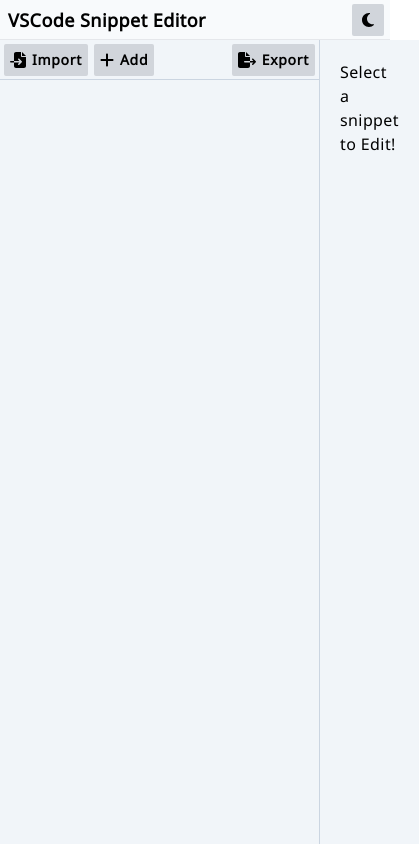
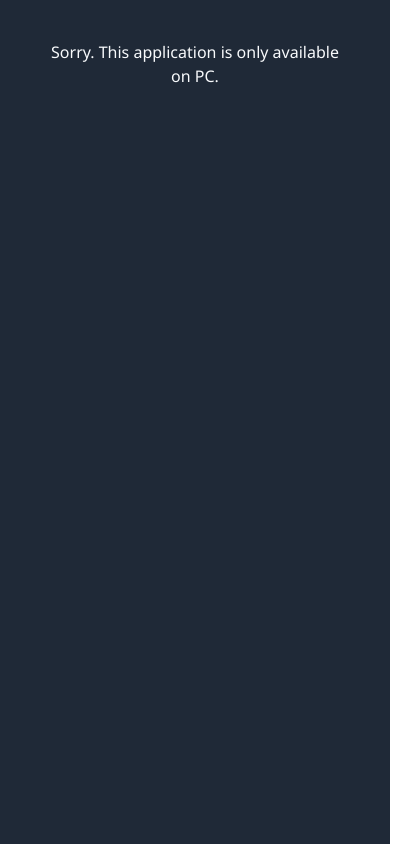
Before and after one commit to Gaiowo/snippet-editor, a React (Create React App) app: page / in a window 390 px wide. Shown: the whole page, 419 px wide, since content can reach past the window. Built offline with nearby package versions, Linux system fonts and the light colour scheme.

Commit message:
fix: responsive support (layout)

```diff
--- a/package.json
+++ b/package.json
@@ -1,6 +1,7 @@
 {
   "name": "snippet-editor",
   "version": "0.1.0",
+  "homepage": "./",
   "private": true,
   "dependencies": {
     "@fontsource/noto-sans": "^4.5.3",
@@ -19,6 +20,7 @@
     "postcss": "^8.4.5",
     "react": "^17.0.2",
     "react-ace": "^9.5.0",
+    "react-device-detect": "^2.1.2",
     "react-dom": "^17.0.2",
     "react-scripts": "5.0.0",
     "tailwindcss": "^3.0.7",
--- a/src/App.tsx
+++ b/src/App.tsx
@@ -1,3 +1,4 @@
+import { isMobileOnly } from "react-device-detect";
 import { useDarkMode } from "./Organisms/content/darkMode";
 import Header from "./Organisms/header/Header";
 import Content from "./Organisms/content/Content";
@@ -6,10 +7,18 @@
   const [darkMode, toggleDarkMode] = useDarkMode();
 
   return (
-    <div className="flex flex-col w-screen h-screen">
-      <Header darkMode={darkMode} toggleDarkMode={toggleDarkMode} />
-      <Content darkMode={darkMode} />
-    </div>
+    <>
+      {isMobileOnly ? (
+        <div className="flex flex-col w-screen h-screen overflow-hidden">
+          <Header darkMode={darkMode} toggleDarkMode={toggleDarkMode} />
+          <Content darkMode={darkMode} />
+        </div>
+      ) : (
+        <div className="w-screen h-screen p-10 bg-gray-800">
+          <p className="block text-center text-slate-50">Sorry. This application is only available on PC.</p>
+        </div>
+      )}
+    </>
   );
 }
 
--- a/src/Molecules/content/SnippetBodyEditor.tsx
+++ b/src/Molecules/content/SnippetBodyEditor.tsx
@@ -20,7 +20,7 @@
       {/* remove cursor when the Ace Editor is not focused */}
       <style>{`.ace_hidden-cursors { display: none; }`}</style>
       <AceEditor
-        className="grow min-w-[50rem] caret-transparent focus:caret-inherit"
+        className="grow caret-transparent focus:caret-inherit"
         name={`snippet-${props.snippet.id}`}
         theme={props.darkMode ? "monokai" : "github"}
         width="full"
--- a/src/Molecules/content/SnippetListMenu.tsx
+++ b/src/Molecules/content/SnippetListMenu.tsx
@@ -1,16 +1,34 @@
+import { FontAwesomeIcon } from "@fortawesome/react-fontawesome";
+import { faList, faChevronDown, faChevronUp } from "@fortawesome/free-solid-svg-icons";
+import Button from "../../Atoms/Button";
+
 interface SnippetListMenuProps {
   importButton: JSX.Element;
-  addButton: JSX.Element;
+  createButton: JSX.Element;
   exportButton: JSX.Element;
+  shown: boolean;
+  setShown: React.Dispatch<React.SetStateAction<boolean>>;
 }
 
 function SnippetListMenu(props: SnippetListMenuProps) {
   return (
-    <div className="flex items-center w-full h-10 px-1 border-b bg-inherit border-inherit">
-      {props.importButton}
-      {props.addButton}
-      {props.exportButton}
-    </div>
+    <>
+      {/* toggle */}
+      <div
+        className="flex items-center justify-between w-full h-10 px-2 cursor-pointer lg:hidden bg-inherit dark:text-slate-50"
+        onClick={() => props.setShown(!props.shown)}
+      >
+        <FontAwesomeIcon icon={faList} />
+        <Button icon={props.shown ? faChevronDown : faChevronUp} onClick={() => {}} />
+      </div>
+      {props.shown && (
+        <div className="flex items-center w-full h-10 px-1 border-b bg-inherit border-inherit">
+          {props.importButton}
+          {props.createButton}
+          {props.exportButton}
+        </div>
+      )}
+    </>
   );
 }
 
--- a/src/Organisms/content/Content.tsx
+++ b/src/Organisms/content/Content.tsx
@@ -25,10 +25,10 @@
     />
   );
 
-  const addButton = (
+  const createButton = (
     <Button
       icon={faPlus}
-      title="Add"
+      title="Create"
       className="mr-1.5 bg-gray-300 hover:bg-gray-400 dark:bg-gray-600 dark:hover:bg-gray-500"
       onClick={() => dispatch({ type: "CREATE_SNIPPET" })}
     />
@@ -43,13 +43,13 @@
     />
   );
 
-  const snippetListProps = { snippets, dispatch, importButton, addButton, exportButton };
+  const snippetListProps = { snippets, dispatch, importButton, createButton, exportButton };
 
   const selectedSnippet: ListedSnippet | undefined = snippets.find((snippet) => snippet.selected);
 
   return (
     <>
-      <div className="flex grow">
+      <div className="flex flex-col flex-wrap content-start grow lg:flex-row">
         <SnippetList {...snippetListProps} />
         <SnippetEditor {...props} snippet={selectedSnippet} dispatch={dispatch}></SnippetEditor>
       </div>
--- a/src/Organisms/content/SnippetEditor.tsx
+++ b/src/Organisms/content/SnippetEditor.tsx
@@ -11,7 +11,7 @@
 
 function SnippetEditor(props: SnippetEditorProps): JSX.Element {
   return (
-    <div className="flex grow">
+    <div className="flex flex-wrap grow lg:h-full">
       {props.snippet ? (
         <>
           <SnippetDetailsForm snippet={props.snippet} dispatch={props.dispatch} />
--- a/src/Organisms/content/SnippetList.tsx
+++ b/src/Organisms/content/SnippetList.tsx
@@ -1,3 +1,4 @@
+import { useState } from "react";
 import { ListedSnippet, SnippetsAction } from "./snippet";
 import SnippetListItem from "../../Molecules/content/SnippetListItem";
 import SnippetListMenu from "../../Molecules/content/SnippetListMenu";
@@ -6,19 +7,32 @@
   snippets: ListedSnippet[];
   dispatch: React.Dispatch<SnippetsAction>;
   importButton: JSX.Element;
-  addButton: JSX.Element;
+  createButton: JSX.Element;
   exportButton: JSX.Element;
 }
 
 function SnippetList(props: SnippetListProps): JSX.Element {
+  const [shown, setShown] = useState(true);
+
   return (
-    <div className="relative flex flex-col flex-none border-r bg-slate-100 dark:bg-gray-800 w-80 border-slate-300 dark:border-slate-600">
-      <SnippetListMenu {...props} />
+    <div
+      className={`relative flex flex-col items-center flex-none w-full border-r lg:w-80 lg:h-full bg-slate-100 dark:bg-gray-800 border-slate-300 dark:border-slate-600 ${
+        shown && "h-full"
+      }`}
+    >
+      <SnippetListMenu {...props} shown={shown} setShown={setShown} />
 
       {/* items */}
-      {props.snippets.map((s) => (
-        <SnippetListItem snippet={s} dispatch={props.dispatch} key={`snippet-${s.id}`}></SnippetListItem>
-      ))}
+      {shown &&
+        props.snippets.map((s) => (
+          <SnippetListItem snippet={s} dispatch={props.dispatch} key={`snippet-${s.id}`}></SnippetListItem>
+        ))}
+      {shown && props.snippets.length === 0 && (
+        <div className="w-full p-3">
+          <p className="dark:text-slate-50">There are no snippets.</p>
+          <p className="mt-3 dark:text-slate-50">You can import existing snippets or create a new one.</p>
+        </div>
+      )}
     </div>
   );
 }
```
Also changed, not shown: 1 other file (tests, documents, lock files or other folders).
